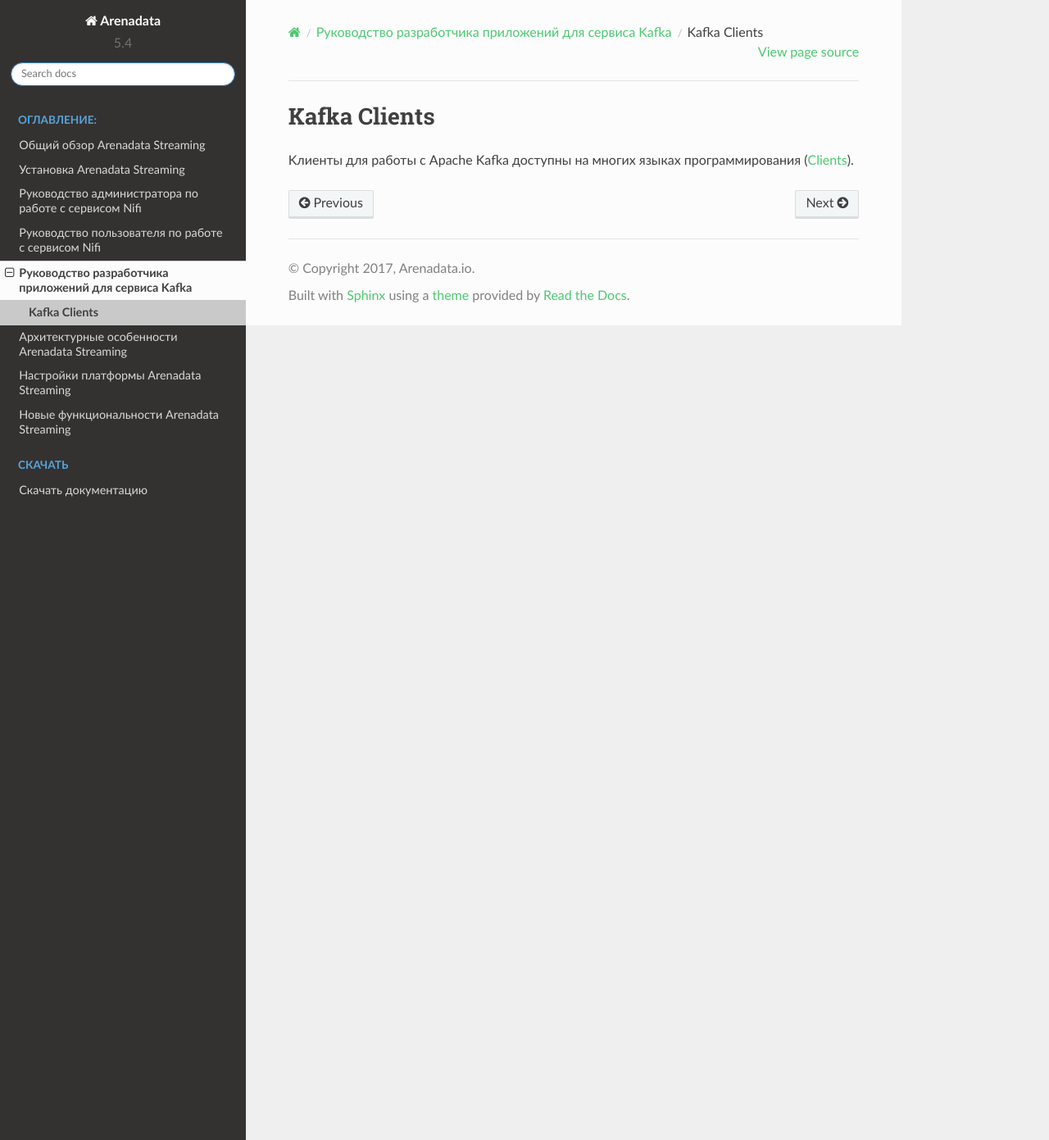
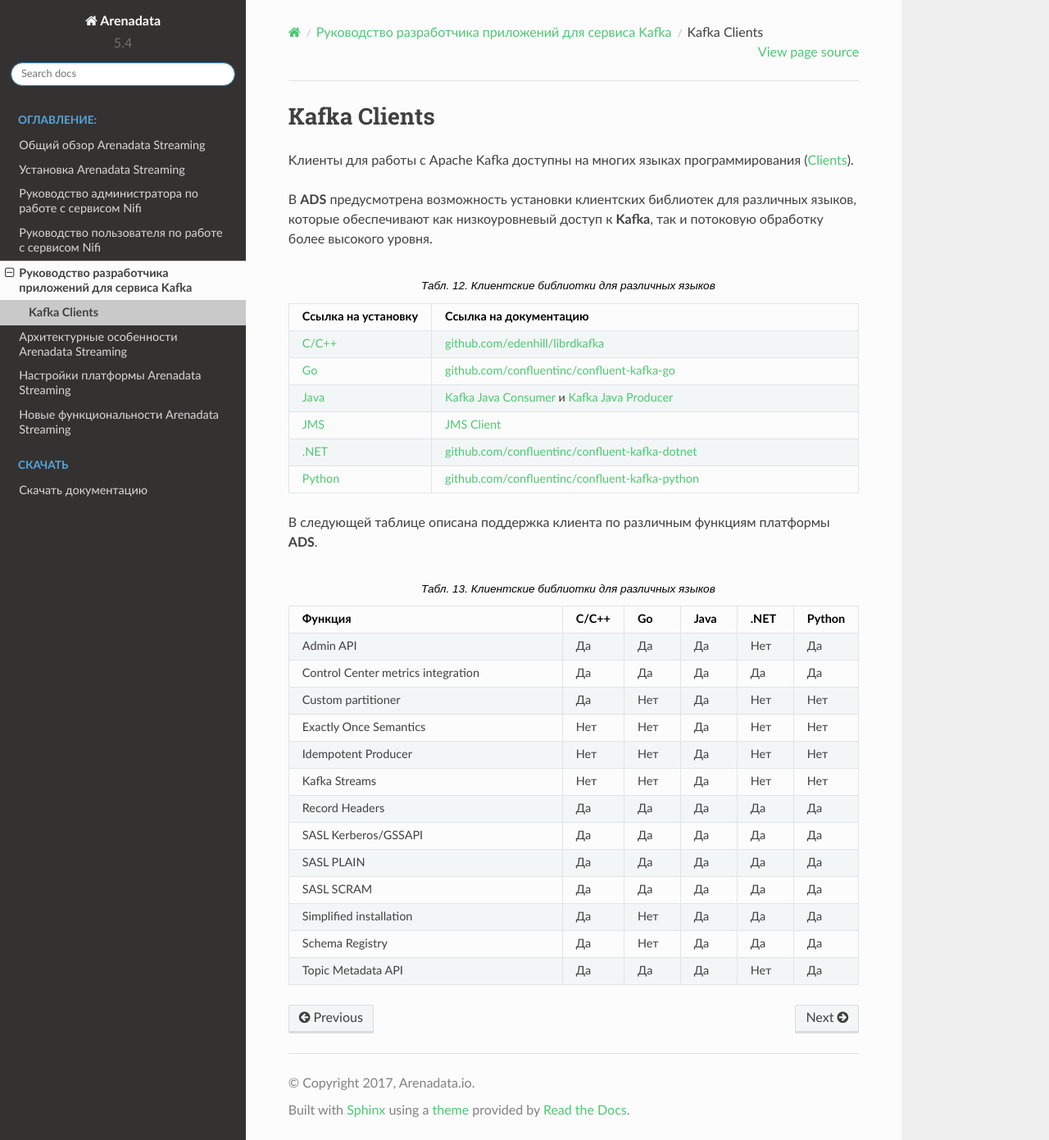
Before and after one commit to arenadata/docs_ads, a Sphinx documentation site: the page built from source/DeveloperKafka/Clients.rst, in a window 1280 px wide and 1391 px high. Shown: the whole window at 82% size. Built offline with Sphinx 7.4.7 and the Read the Docs theme 2.0.0, drawn with Linux system fonts in a browser that asks for light colours; pages that are not in the unit, such as notebooks, are missing from menus.

Commit message:
Update Clients.rst

```diff
--- a/source/DeveloperKafka/Clients.rst
+++ b/source/DeveloperKafka/Clients.rst
@@ -2,3 +2,38 @@
 ==============
 
 Kлиенты для работы с Apache Kafka доступны на многих языках программирования (`Clients <https://cwiki.apache.org/confluence/display/KAFKA/Clients>`_).
+
+В **ADS** предусмотрена возможность установки клиентских библиотек для различных языков, которые обеспечивают как низкоуровневый доступ к **Kafka**, так и потоковую обработку более высокого уровня.
+
+
+.. csv-table:: Клиентские библиотки для различных языков
+   :header: "Ссылка на установку", "Ссылка на документацию"
+   :widths: 20, 80
+
+   "`C/C++ <https://docs.confluent.io/current/clients/install.html#cpp-client>`_", "`github.com/edenhill/librdkafka <https://github.com/edenhill/librdkafka>`_"
+   "`Go <https://docs.confluent.io/current/clients/install.html#go-client>`_", "`github.com/confluentinc/confluent-kafka-go <https://github.com/confluentinc/confluent-kafka-go/>`_"
+   "`Java <https://docs.confluent.io/current/clients/install.html#installation-maven>`_", "`Kafka Java Consumer <https://docs.confluent.io/current/clients/consumer.html#kafka-consumer>`_ и `Kafka Java Producer <https://docs.confluent.io/current/clients/producer.html#kafka-producer>`_"
+   "`JMS <https://docs.confluent.io/current/clients/install.html#jms-client>`_", "`JMS Client <https://docs.confluent.io/current/clients/kafka-jms-client/docs/index.html#client-jms>`_"
+   "`.NET <https://docs.confluent.io/current/clients/install.html#dotnet-client>`_", "`github.com/confluentinc/confluent-kafka-dotnet <https://github.com/confluentinc/confluent-kafka-dotnet>`_"
+   "`Python <https://docs.confluent.io/current/clients/install.html#python-client>`_", "`github.com/confluentinc/confluent-kafka-python <https://github.com/confluentinc/confluent-kafka-python>`_"
+
+
+В следующей таблице описана поддержка клиента по различным функциям платформы **ADS**.
+
+.. csv-table:: Клиентские библиотки для различных языков
+   :header: "Функция", "C/C++", "Go", "Java", ".NET", "Python"
+   :widths: 50, 10, 10, 10, 10, 10
+
+   "Admin API", "Да", "Да", "Да", "Нет", "Да"
+   "Control Center metrics integration", "Да", "Да", "Да", "Да", "Да"
+   "Custom partitioner", "Да", "Нет", "Да", "Нет", "Нет"
+   "Exactly Once Semantics", "Нет", "Нет", "Да", "Нет", "Нет"
+   "Idempotent Producer", "Нет", "Нет", "Да", "Нет", "Нет"
+   "Kafka Streams", "Нет", "Нет", "Да", "Нет", "Нет"
+   "Record Headers", "Да", "Да", "Да", "Да", "Да"
+   "SASL Kerberos/GSSAPI", "Да", "Да", "Да", "Да", "Да"
+   "SASL PLAIN", "Да", "Да", "Да", "Да", "Да"
+   "SASL SCRAM", "Да", "Да", "Да", "Да", "Да"
+   "Simplified installation", "Да", "Нет", "Да", "Да", "Да"
+   "Schema Registry", "Да", "Нет", "Да", "Да", "Да"
+   "Topic Metadata API", "Да", "Да", "Да", "Нет", "Да"
```
